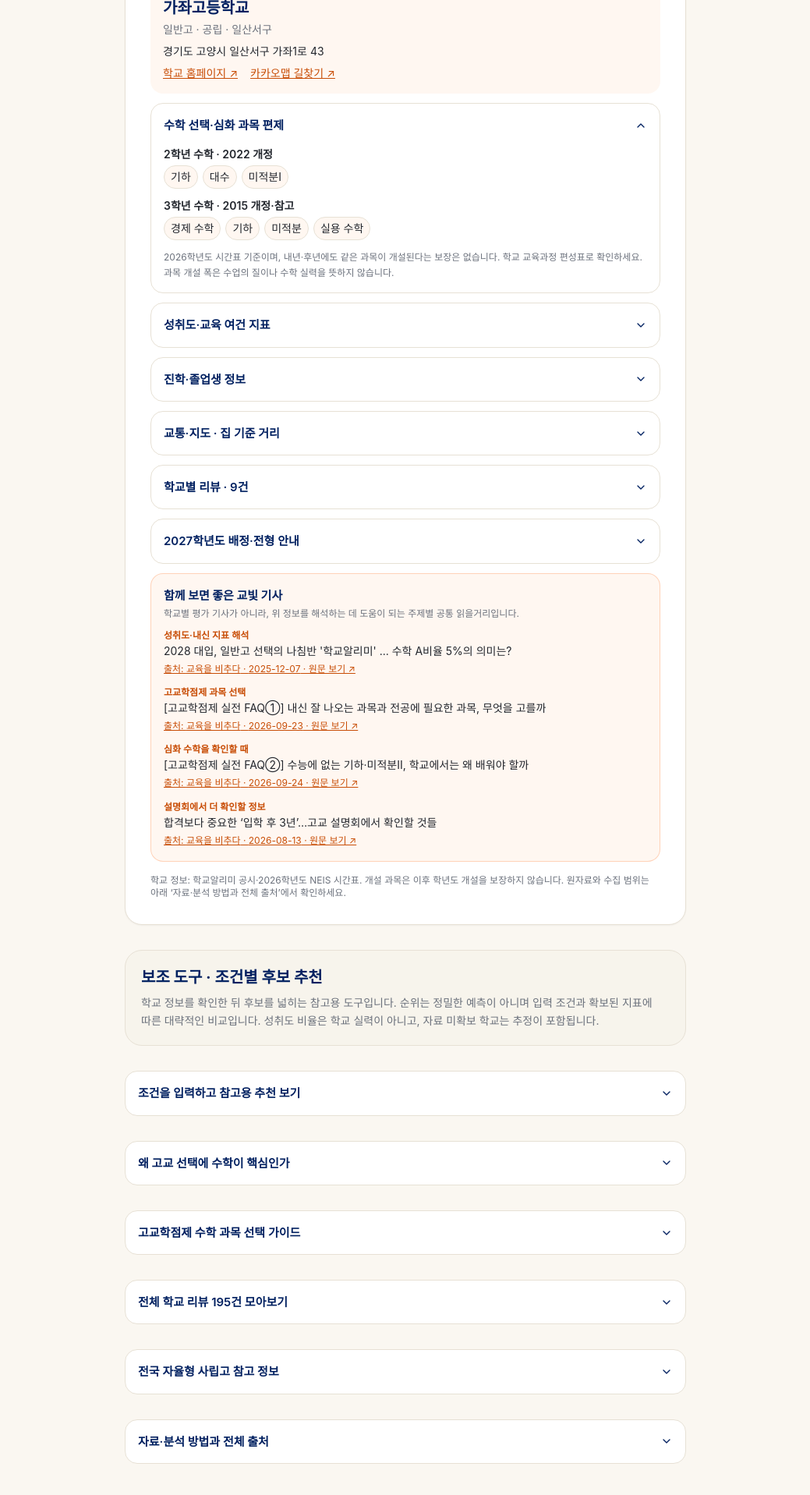
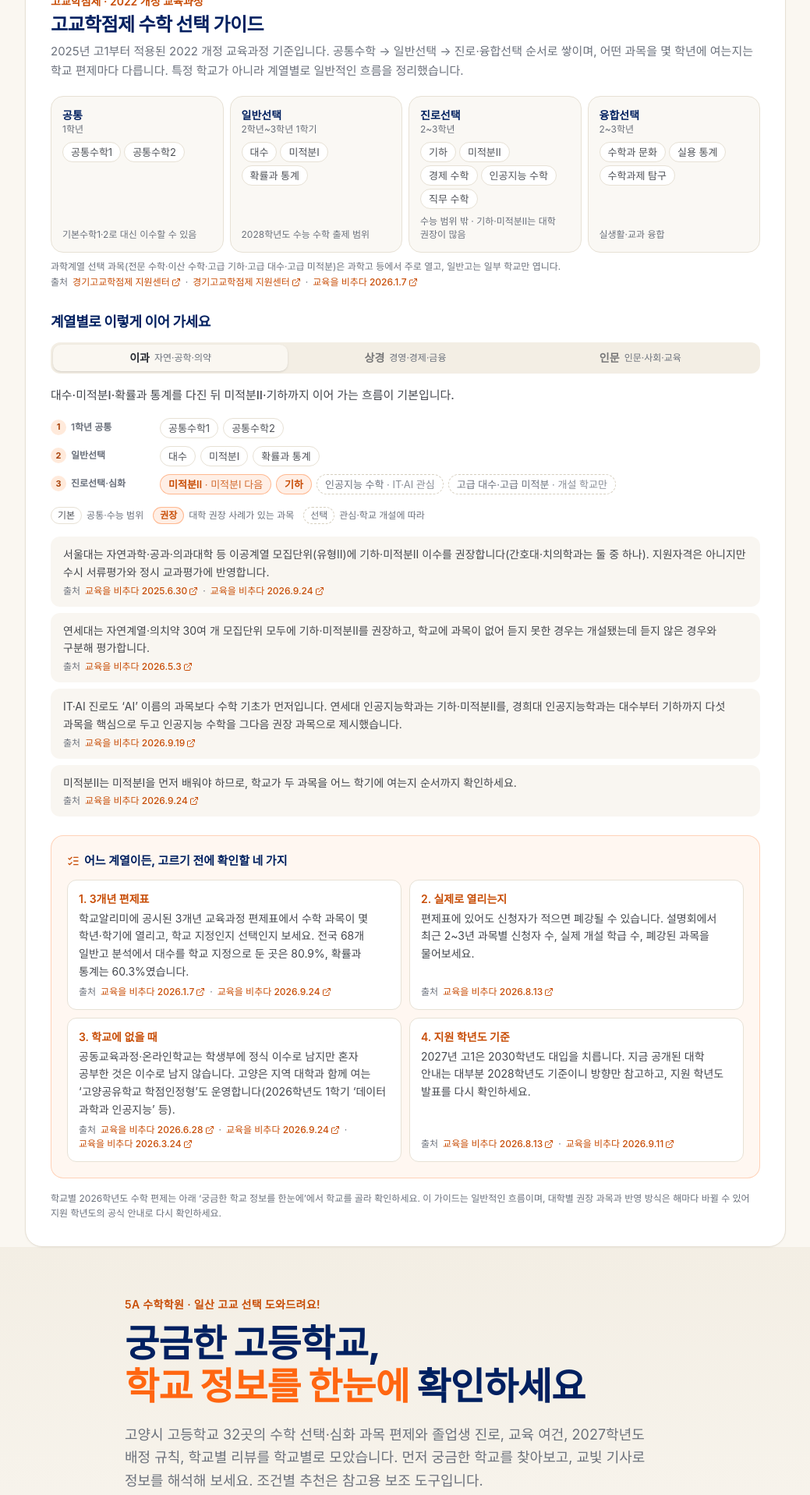
Before and after one commit to HDHhhdhh/highschool-guide, a React (Vite) app: page / in a window 1280 px wide. Shown: the part 880-2797 px from the top of the page at 78% size, without its empty margins (120-1159 px from the left). Built offline with nearby package versions, Linux system fonts and the light colour scheme; a web font is replaced by a local one.

Commit message:
수학 안내를 상단에 고정하고 학교 정보 2열 카드·바로가기 연결

```diff
--- a/src/App.tsx
+++ b/src/App.tsx
@@ -9,20 +9,18 @@ import { NationalAutonomous } from './components/NationalAutonomous';
 import { ParentReviews } from './components/ParentReviews';
 import { Results } from './components/Results';
 import { TopBar } from './components/TopBar';
-import { Disclosure } from './components/Disclosure';
+import { CardShortcut, Disclosure, DisclosureProvider, useCardJump } from './components/Disclosure';
 import { SchoolInfo } from './components/SchoolInfo';
 import { SCHOOLS } from './data';
 import { analyze, type Analysis } from './engine';
 import { DEFAULT_FINDER, toProfile, type FinderState } from './lib/finder';
 
-function reveal(id: string) {
-  const element = document.getElementById(id);
-  const button = element?.closest('[hidden]')?.previousElementSibling?.querySelector('button');
-  if (button?.getAttribute('aria-expanded') === 'false') button.click();
-  requestAnimationFrame(() => element?.scrollIntoView({ behavior: 'smooth' }));
+export default function App() {
+  return <DisclosureProvider><Page /></DisclosureProvider>;
 }
 
-export default function App() {
+function Page() {
+  const reveal = useCardJump();
   const [analysis, setAnalysis] = useState<{ profile: ReturnType<typeof toProfile>; result: Analysis } | null>(null);
 
   const runAnalysis = useCallback((f: FinderState) => {
@@ -36,27 +34,32 @@ export default function App() {
     <>
       <TopBar />
       <main>
+        <div className="mx-auto flex w-full max-w-5xl flex-col gap-6 px-4 pt-8 sm:gap-8 sm:px-6">
+          <MathWhy onGuide={() => reveal('math-guide')} />
+          <MathCourseGuide />
+        </div>
         <Hero
           onStart={() => document.getElementById('school-info')?.scrollIntoView({ behavior: 'smooth' })}
           onReviews={() => reveal('reviews')}
         />
-        <div className="mx-auto flex w-full max-w-3xl flex-col gap-6 px-4 pb-14 sm:gap-8 sm:px-6">
+        <div className="mx-auto flex w-full max-w-5xl flex-col gap-6 px-4 pb-14 sm:gap-8 sm:px-6">
           <SchoolInfo />
           <section aria-labelledby="recommend-title" className="rounded-2xl border bg-muted/40 p-5">
             <h2 id="recommend-title" className="text-xl font-bold text-navy">보조 도구 · 조건별 후보 추천</h2>
             <p className="mt-2 text-sm leading-relaxed text-muted-foreground">학교 정보를 확인한 뒤 후보를 넓히는 참고용 도구입니다. 순위는 정밀한 예측이 아니며 입력 조건과 확보된 지표에 따른 대략적인 비교입니다. 성취도 비율은 학교 실력이 아니고, 자료 미확보 학교는 추정이 포함됩니다.</p>
           </section>
-          <Disclosure title="조건을 입력하고 참고용 추천 보기">
+          <div className="grid min-w-0 grid-cols-1 items-start gap-4 sm:grid-cols-2">
+          <Disclosure id="recommend-form" title="조건을 입력하고 참고용 추천 보기">
             <FinderForm initial={DEFAULT_FINDER} onSubmit={runAnalysis} />
           </Disclosure>
+          <Disclosure id="all-reviews" title="전체 학교 리뷰 195건 모아보기">
+            <ParentReviews />
+            <CardShortcut target="school-reviews">선택한 학교 리뷰</CardShortcut>
+          </Disclosure>
+          <Disclosure title="전국 자율형 사립고 참고 정보"><NationalAutonomous /></Disclosure>
+          <Disclosure id="sources" title="자료·분석 방법과 전체 출처"><Method /></Disclosure>
+          </div>
           {analysis && <Results profile={analysis.profile} analysis={analysis.result} onEdit={() => reveal('finder')} />}
-          <Disclosure title="왜 고교 선택에 수학이 핵심인가">
-            <MathWhy onGuide={() => reveal('math-guide')} />
-          </Disclosure>
-          <Disclosure title="고교학점제 수학 과목 선택 가이드"><MathCourseGuide /></Disclosure>
-          <Disclosure title="전체 학교 리뷰 195건 모아보기"><ParentReviews /></Disclosure>
-          <Disclosure title="전국 자율형 사립고 참고 정보"><NationalAutonomous /></Disclosure>
-          <Disclosure title="자료·분석 방법과 전체 출처"><Method /></Disclosure>
         </div>
       </main>
       <Footer />
--- a/src/components/Disclosure.tsx
+++ b/src/components/Disclosure.tsx
@@ -1,17 +1,55 @@
 import { ChevronDown } from 'lucide-react';
-import { useId, useState, type ReactNode } from 'react';
+import { createContext, useContext, useId, useState, type ReactNode } from 'react';
+import { flushSync } from 'react-dom';
 
-export function Disclosure({ title, children, defaultOpen = false, mountOnOpen = false }: { title: string; children: ReactNode; defaultOpen?: boolean; mountOnOpen?: boolean }) {
-  const [open, setOpen] = useState(defaultOpen);
-  const id = useId();
+const DisclosureContext = createContext<{
+  openCards: Record<string, boolean>;
+  setOpen: (id: string, open: boolean) => void;
+  jump: (id: string) => void;
+} | null>(null);
+
+export function DisclosureProvider({ children }: { children: ReactNode }) {
+  const [openCards, setOpenCards] = useState<Record<string, boolean>>({});
+  const setOpen = (id: string, open: boolean) => setOpenCards(cards => ({ ...cards, [id]: open }));
+  const jump = (id: string) => {
+    const target = document.getElementById(id);
+    const cardId = target?.closest<HTMLElement>('[data-disclosure-id]')?.dataset.disclosureId;
+    if (cardId) flushSync(() => setOpen(cardId, true));
+    requestAnimationFrame(() => {
+      const element = document.getElementById(id);
+      if (!element) return;
+      element.tabIndex = -1;
+      element.focus({ preventScroll: true });
+      element.scrollIntoView({ behavior: matchMedia('(prefers-reduced-motion: reduce)').matches ? 'auto' : 'smooth', block: 'start' });
+    });
+  };
+  return <DisclosureContext.Provider value={{ openCards, setOpen, jump }}>{children}</DisclosureContext.Provider>;
+}
+
+export function useCardJump() {
+  return useContext(DisclosureContext)!.jump;
+}
+
+export function CardShortcut({ target, children }: { target: string; children: ReactNode }) {
+  const jump = useCardJump();
+  return <a href={`#${target}`} onClick={e => { e.preventDefault(); jump(target); }} className="mt-3 inline-block text-sm font-semibold text-primary-deep underline underline-offset-4">{children} 바로가기 →</a>;
+}
+
+export function Disclosure({ id: cardId, title, children, defaultOpen = false, mountOnOpen = false }: { id?: string; title: string; children: ReactNode; defaultOpen?: boolean; mountOnOpen?: boolean }) {
+  const [localOpen, setLocalOpen] = useState(defaultOpen);
+  const generatedId = useId();
+  const id = cardId ?? generatedId;
+  const shared = useContext(DisclosureContext);
+  const open = shared?.openCards[id] ?? localOpen;
+  const toggle = () => shared ? shared.setOpen(id, !open) : setLocalOpen(!open);
   return (
-    <section className="min-w-0 rounded-xl border bg-card">
+    <section id={cardId} data-disclosure-id={id} className="min-w-0 self-start rounded-xl border bg-card shadow-card transition-shadow hover:shadow-float">
       <h3>
-        <button type="button" aria-expanded={open} aria-controls={id} onClick={() => setOpen(v => !v)} className="flex w-full items-center justify-between gap-3 rounded-xl px-4 py-4 text-left font-semibold text-navy outline-none hover:bg-muted/50 focus-visible:ring-2 focus-visible:ring-ring">
+        <button type="button" aria-expanded={open} aria-controls={`${id}-content`} onClick={toggle} className="flex min-h-24 w-full items-center justify-between gap-3 rounded-xl px-5 py-5 text-left font-semibold text-navy outline-none hover:bg-muted/50 focus-visible:ring-2 focus-visible:ring-ring">
           {title}<ChevronDown aria-hidden="true" className={`size-4 shrink-0 transition-transform ${open ? 'rotate-180' : ''}`} />
         </button>
       </h3>
-      <div id={id} hidden={!open} className="min-w-0 px-4 pb-4">
+      <div id={`${id}-content`} hidden={!open} className="min-w-0 px-5 pb-5">
         {(!mountOnOpen || open) && children}
       </div>
     </section>
--- a/src/components/MathCourseGuide.tsx
+++ b/src/components/MathCourseGuide.tsx
@@ -23,7 +23,7 @@ export function MathCourseGuide() {
   return (
     <section id="math-guide" aria-labelledby="math-guide-title" className="rounded-2xl border bg-card p-5 shadow-card sm:p-8">
       <p className="text-sm font-semibold text-primary-deep">고교학점제 · 2022 개정 교육과정</p>
-      <h2 id="math-guide-title" className="mt-1 text-2xl font-bold tracking-tight text-navy">수학 과목 선택 가이드</h2>
+      <h2 id="math-guide-title" className="mt-1 text-2xl font-bold tracking-tight text-navy">고교학점제 수학 선택 가이드</h2>
       <p className="mt-1.5 text-[0.9375rem] leading-relaxed text-muted-foreground">
         2025년 고1부터 적용된 2022 개정 교육과정 기준입니다. 공통수학 → 일반선택 → 진로·융합선택 순서로 쌓이며,
         어떤 과목을 몇 학년에 여는지는 학교 편제마다 다릅니다. 특정 학교가 아니라 계열별로 일반적인 흐름을 정리했습니다.
@@ -112,7 +112,7 @@ export function MathCourseGuide() {
         </ol>
       </div>
       <p className="mt-4 text-xs leading-relaxed text-muted-foreground">
-        학교별 2026학년도 수학 편제는 위 ‘궁금한 학교 정보를 한눈에’에서 학교를 골라 확인하세요. 이 가이드는 일반적인 흐름이며,
+        학교별 2026학년도 수학 편제는 아래 ‘궁금한 학교 정보를 한눈에’에서 학교를 골라 확인하세요. 이 가이드는 일반적인 흐름이며,
         대학별 권장 과목과 반영 방식은 해마다 바뀔 수 있어 지원 학년도의 공식 안내로 다시 확인하세요.
       </p>
     </section>
--- a/src/components/MathWhy.tsx
+++ b/src/components/MathWhy.tsx
@@ -49,7 +49,7 @@ export function MathWhy({ onGuide }: { onGuide: () => void }) {
   return (
     <section id="why-math" aria-labelledby="why-math-title" className="rounded-2xl border bg-card p-5 shadow-card sm:p-8">
       <p className="text-sm font-semibold text-primary-deep">설명회 핵심 · 5A 수학 관점</p>
-      <h2 id="why-math-title" className="mt-1 text-2xl font-bold tracking-tight text-navy">왜 고교 선택에 ‘수학’이 핵심인가</h2>
+      <h2 id="why-math-title" className="mt-1 text-2xl font-bold tracking-tight text-navy">고교 선택에 왜 수학이 핵심인가</h2>
       <p className="mt-1.5 text-[0.9375rem] leading-relaxed text-muted-foreground">
         고교학점제에서는 학교마다 여는 수학 과목, 내신 시험의 난이도와 평가 방식, 진학 지도가 다릅니다.
         그래서 <b className="font-semibold text-foreground/80">‘어느 학교에 가느냐’가 아이의 수학 공부 환경</b>을 크게 좌우합니다.
@@ -79,7 +79,7 @@ export function MathWhy({ onGuide }: { onGuide: () => void }) {
       <div className="mt-4 flex flex-col gap-3 rounded-xl bg-navy-soft px-4 py-3.5 sm:flex-row sm:items-center sm:justify-between sm:gap-4">
         <p className="text-sm leading-relaxed text-foreground/85">
           그래서 이 설명회는 고등학교를 <b className="font-semibold text-navy">수학 공부 환경</b>으로 봅니다. 어떤 수학 과목을 열고, 내신 경쟁은 어떤지,
-          진학으로 어떻게 이어지는지를 위 학교 정보와 아래 가이드에서 이어서 확인하세요.
+          진학으로 어떻게 이어지는지를 아래 가이드와 학교 정보에서 이어서 확인하세요.
         </p>
         <Button variant="outline" size="sm" className="h-10 shrink-0 rounded-lg bg-card" onClick={onGuide}>
           계열별 수학 과목 가이드 <ArrowDown aria-hidden="true" />
--- a/src/components/SchoolInfo.tsx
+++ b/src/components/SchoolInfo.tsx
@@ -3,7 +3,7 @@ import { ADMISSION, REVIEWS, SCHOOLS } from '../data';
 import { REFS, type RefId } from '../data/references';
 import { COURSE_CAVEAT, fmt, mathCurriculum, type Result } from '../engine';
 import { kakaoDirectionsUrl } from '../lib/directions';
-import { Disclosure } from './Disclosure';
+import { CardShortcut, Disclosure } from './Disclosure';
 import { IndicatorNote } from './IndicatorNote';
 import { ReviewList } from './ReviewList';
 
@@ -26,14 +26,15 @@ export function SchoolInfo() {
 
   return (
     <section id="school-info" aria-labelledby="school-info-title" className="min-w-0 rounded-2xl border bg-card p-5 shadow-card sm:p-8">
-      <p className="text-sm font-semibold text-primary-deep">먼저 학교 정보부터</p>
+      <p className="text-sm font-semibold text-primary-deep">이제 학교별로 확인하세요</p>
       <h2 id="school-info-title" className="mt-1 text-2xl font-bold text-navy">궁금한 학교 정보를 한눈에</h2>
       <p className="mt-2 text-sm text-muted-foreground">성적 입력 없이 {SCHOOLS.length}개 학교를 찾아보세요. 공시 자료와 개인 경험을 구분해 읽고, 필요한 항목만 펼쳐 확인하세요.</p>
       <label htmlFor="school-picker" className="mt-5 mb-2 block text-sm font-semibold">학교 선택 · 전체 {SCHOOLS.length}개</label>
       <select id="school-picker" value={schoolId} onChange={e => setSchoolId(e.target.value)} className="h-12 w-full min-w-0 rounded-lg border bg-background px-3 text-base">
         {[...SCHOOLS].sort((a, b) => a.name.localeCompare(b.name, 'ko')).map(school => <option key={school.id} value={school.id}>{school.name} · {school.sgg}</option>)}
       </select>
-      <article key={s.id} aria-label={`${s.name} 학교 정보`} className="mt-5 flex min-w-0 flex-col gap-3">
+      <article key={s.id} aria-label={`${s.name} 학교 정보`} className="mt-5 grid min-w-0 grid-cols-1 items-start gap-4 sm:grid-cols-2">
+        <Disclosure id="school-basic" title={`${s.name} · 학교 기본정보`}>
         <header className="rounded-xl bg-secondary/40 p-4">
           <h3 className="text-xl font-bold text-navy">{s.name}</h3>
           <p className="mt-1 text-sm text-muted-foreground">{s.kind} · {s.foundation} · {s.sgg}</p>
@@ -44,8 +45,10 @@ export function SchoolInfo() {
           </div>
           {s.designations.length > 0 && <p className="mt-2 text-sm">{s.designations.map(d => d.label).join(' · ')} <span className="text-xs text-muted-foreground">(공시 문서·학교 공지 기준, 지정 통지서 본문 미열람)</span></p>}
         </header>
+          <CardShortcut target="school-map">교통·지도</CardShortcut>
+        </Disclosure>
 
-        <Disclosure title="수학 선택·심화 과목 편제" defaultOpen>
+        <Disclosure id="school-math" title="수학 선택·심화 과목 편제">
           <dl className="space-y-3 text-sm">
             {(['2', '3'] as const).map(year => <div key={year}>
               <dt className="font-semibold">{year}학년 수학 · {year === '2' ? '2022 개정' : '2015 개정·참고'}</dt>
@@ -53,9 +56,13 @@ export function SchoolInfo() {
             </div>)}
           </dl>
           <p className="mt-3 text-xs leading-relaxed text-muted-foreground">{COURSE_CAVEAT} 과목 개설 폭은 수업의 질이나 수학 실력을 뜻하지 않습니다.</p>
+          <div className="flex flex-col items-start">
+            <CardShortcut target="math-guide">수학 선택 가이드</CardShortcut>
+            <CardShortcut target="article-faqChoice">교빛 · 고교학점제 과목 선택</CardShortcut>
+          </div>
         </Disclosure>
 
-        <Disclosure title="성취도·교육 여건 지표">
+        <Disclosure id="school-indicators" title="성취도·교육 여건 지표">
           <IndicatorNote />
           <p className="mt-2 text-sm">학생 {s.total ?? '미확보'}명 · {s.classes ?? '미확보'}학급 · 학급당 {fmt(s.perClass)}명 · 교원 1인당 {fmt(s.perTeacher)}명 · 동아리 {s.clubs ?? '미확보'}개 · 기간제 교원 {fmt(s.tempRatio)}%</p>
           {s.stu && <p className="mt-2 text-sm">학년별 학생 수: {s.stu.map((n, i) => `${i + 1}학년 ${n}명`).join(' · ')}</p>}
@@ -67,29 +74,36 @@ export function SchoolInfo() {
               <table className="w-full text-left text-xs"><caption className="text-left">{year}학년 · 학교알리미 공시</caption><thead><tr><th className="p-2">과목</th><th>평균</th><th>A~E 비율 (3단계 과목은 A~C)</th></tr></thead><tbody>{rows.map(([name, avg, rates]) => <tr key={name} className="border-t"><td className="p-2">{name}</td><td>{avg}</td><td>{rates.map(v => `${v}%`).join(' / ')}</td></tr>)}</tbody></table>
             </div>)}
           </div>) : <p className="mt-3 rounded-lg bg-warn-soft p-3 text-sm">과목별 성취도 미확보 — 학교알리미 CAPTCHA로 수집하지 못했습니다. 실제 성적분포·시험 난이도는 학교에 확인하세요. 자료 없음은 낮은 실력을 뜻하지 않습니다.</p>}
+          <CardShortcut target="article-schoolinfoA">교빛 · 성취도·내신 지표 해석</CardShortcut>
         </Disclosure>
 
-        <Disclosure title="진학·졸업생 정보">
+        <Disclosure id="school-career" title="진학·졸업생 정보">
           <div className="overflow-x-auto">
             <table className="w-full whitespace-nowrap text-left text-xs"><caption className="mb-2 text-left">졸업생 진로 공시 · 비율(%)</caption><thead><tr>{['연도', '졸업생', '4년제', '전문대', '해외', '취업', '기타'].map(label => <th key={label} className="p-2 whitespace-nowrap">{label}</th>)}</tr></thead><tbody>{Object.entries(s.career ?? {}).sort().map(([year, c]) => <tr key={year} className="border-t">{[year, c.n, c.univ, c.college, c.abroad, c.job, c.etc].map((value, i) => <td key={i} className="p-2">{value ?? '-'}</td>)}</tr>)}</tbody></table>
           </div>
           {!s.career && <p className="text-sm">졸업생 진로 공시 자료 미확보</p>}
           <p className="mt-2 text-xs text-muted-foreground">‘기타’에는 재수와 미진학이 섞여 있어 재수율이 아닙니다. 진학률만으로 학교 실력을 판단할 수 없습니다.</p>
+          <CardShortcut target="school-indicators">성취도·교육 여건 지표</CardShortcut>
         </Disclosure>
 
-        <Disclosure title="교통·지도 · 집 기준 거리" mountOnOpen>
+        <Disclosure id="school-map" title="교통·지도 · 집 기준 거리" mountOnOpen>
           <Suspense fallback={<p>지도를 불러오는 중…</p>}>
             <MiniMap results={EMPTY_RESULTS} origin={null} originLabel="집 위치를 선택하세요" homeIsDong={false} initialSchoolId={s.id} />
           </Suspense>
           <p className="mt-2 text-xs text-muted-foreground">사는 동을 선택하면 집 핀과 직선거리가 표시됩니다. 실제 통학 시간은 카카오맵 길찾기로 확인하세요.</p>
+          <CardShortcut target="school-reviews">학교별 리뷰</CardShortcut>
         </Disclosure>
 
-        <Disclosure title={`학교별 리뷰 · ${reviews.length}건`}>
+        <Disclosure id="school-reviews" title={`학교별 리뷰 · ${reviews.length}건`}>
           <ReviewList reviews={reviews} label={s.name} initial={2} />
           <p className="mt-2 text-xs text-muted-foreground">공개 게시글의 개인 경험이며 공시 자료와 구분합니다. 전체 학교 리뷰 {REVIEWS.length}건, 추천 점수에 반영하지 않습니다.</p>
+          <div className="flex flex-col items-start">
+            <CardShortcut target="school-map">교통·지도</CardShortcut>
+            <CardShortcut target="all-reviews">전체 학교 리뷰</CardShortcut>
+          </div>
         </Disclosure>
 
-        <Disclosure title="2027학년도 배정·전형 안내">
+        <Disclosure id="school-admission" title="2027학년도 배정·전형 안내">
           <div className="space-y-2 text-sm leading-relaxed">
             <p>{s.admission?.note ?? '학교별 전형 요강을 확인하세요.'}</p>
             {s.admission?.equalized ? <>
@@ -100,19 +114,21 @@ export function SchoolInfo() {
             </> : <p>{s.city === '파주시' ? ADMISSION.paju.selection : '외고·국제고·예술고·특성화고 등은 학교별 전형입니다. 모집 요강을 별도로 확인하세요.'}</p>}
             <a href={source} target="_blank" rel="noreferrer" className="text-primary-deep underline">출처: 교육청 공식 배정·전형 안내 ↗</a>
           </div>
+          <CardShortcut target="article-sessionChecklist">교빛 · 설명회에서 더 확인할 정보</CardShortcut>
         </Disclosure>
 
-        <section className="rounded-xl border border-primary/25 bg-secondary/40 p-4">
-          <h3 className="font-bold text-navy">함께 보면 좋은 교빛 기사</h3>
+        <Disclosure id="school-articles" title="함께 보면 좋은 교빛 기사">
           <p className="mt-1 text-xs text-muted-foreground">학교별 평가 기사가 아니라, 위 정보를 해석하는 데 도움이 되는 주제별 공통 읽을거리입니다.</p>
-          <ul className="mt-3 space-y-3">{[...ARTICLES, ...(s.scienceFocus ? [{ topic: '과학중점학교를 볼 때', id: 'scienceFocus' as const }] : [])].map(({ topic, id }) => <li key={id}>
+          <ul className="mt-3 space-y-3">{[...ARTICLES, ...(s.scienceFocus ? [{ topic: '과학중점학교를 볼 때', id: 'scienceFocus' as const }] : [])].map(({ topic, id }) => <li key={id} id={`article-${id}`}>
             <p className="text-xs font-semibold text-primary-deep">{topic}</p>
             <p className="mt-0.5 text-sm">{REFS[id].title}</p>
             <a href={REFS[id].url} target="_blank" rel="noreferrer" className="text-xs text-primary-deep underline">출처: {REFS[id].publisher} · {REFS[id].date} · 원문 보기 ↗</a>
           </li>)}</ul>
-        </section>
+          <CardShortcut target="school-math">선택한 학교 수학 편제</CardShortcut>
+        </Disclosure>
       </article>
       <p className="mt-4 text-xs text-muted-foreground">학교 정보: 학교알리미 공시·2026학년도 NEIS 시간표. 개설 과목은 이후 학년도 개설을 보장하지 않습니다. 원자료와 수집 범위는 아래 ‘자료·분석 방법과 전체 출처’에서 확인하세요.</p>
+      <CardShortcut target="sources">자료·분석 방법과 전체 출처</CardShortcut>
     </section>
   );
 }
```
